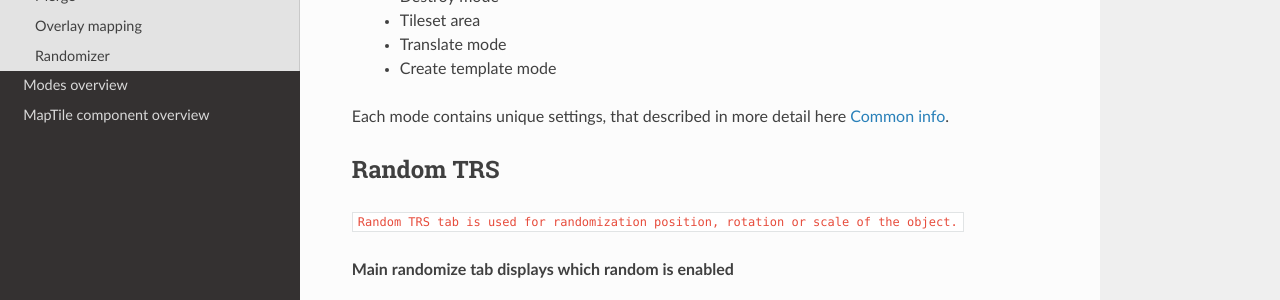
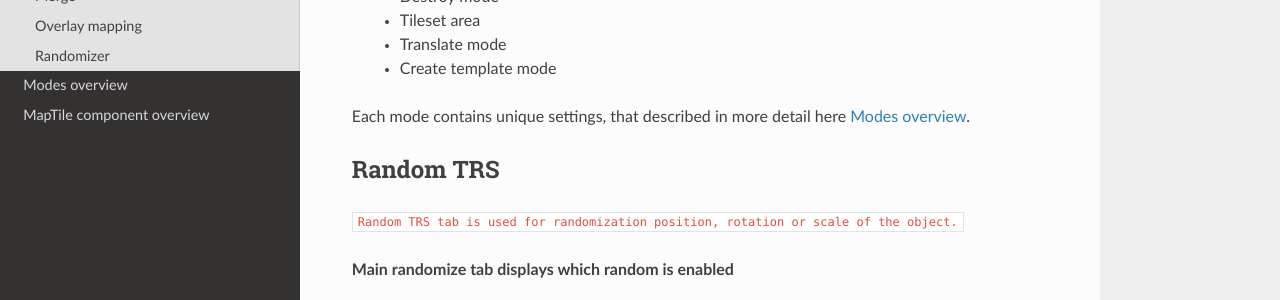
Before and after one commit to tawi1/Tile-Prefab-Placer, a Sphinx documentation site: the page built from docs/source/tabs.rst, in a window 1280 px wide and 900 px high. Shown: the part 358-658 px from the top of the window. Built offline with Sphinx 7.4.7 and the Read the Docs theme 2.0.0, drawn with Linux system fonts in a browser that asks for light colours.

Commit message:
update modes

```diff
--- a/docs/source/modes.rst
+++ b/docs/source/modes.rst
@@ -1,7 +1,7 @@
+.. _modes:
+
 Modes overview
 =====
-
-.. _modes:
 
 Common info
 ------------
```
